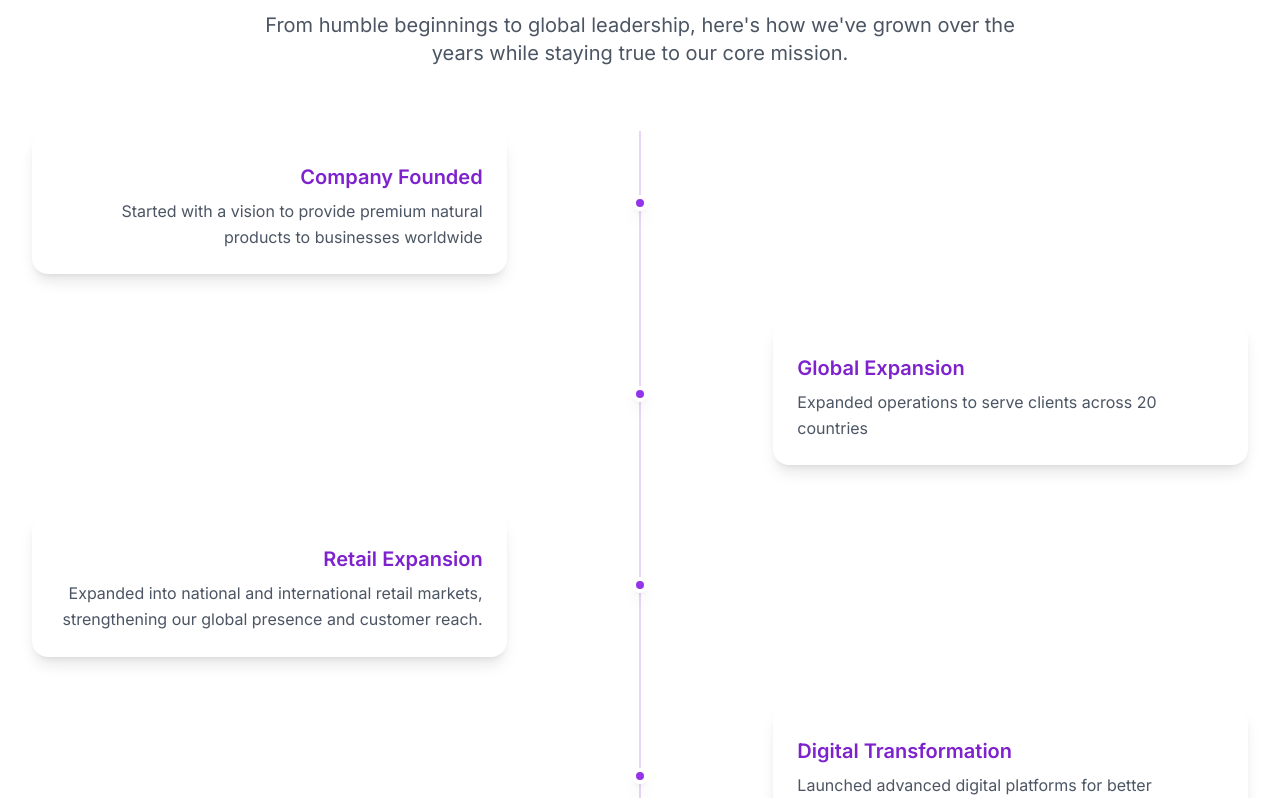
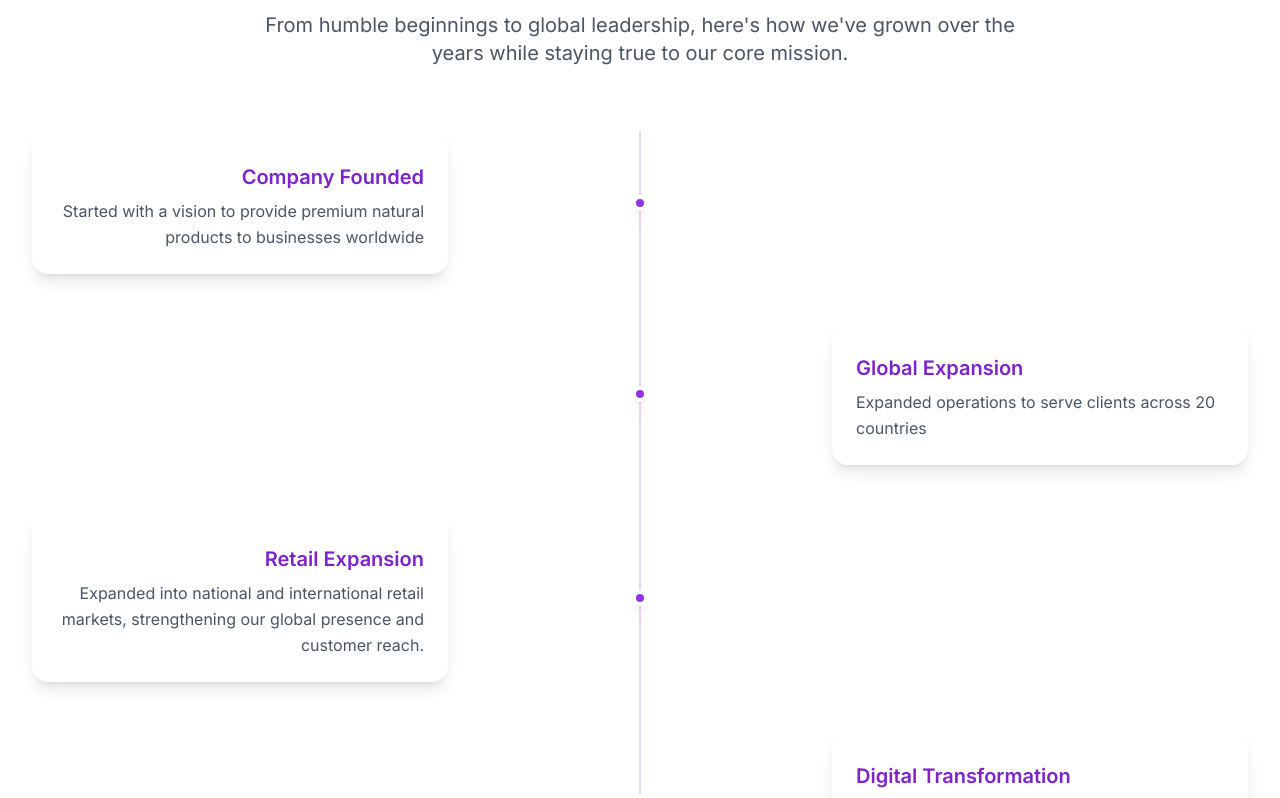
Before and after one commit to MourjoB/PurpleBeanSite, a React (Vite) app: page /about in a window 1280 px wide. Shown: the part 1822-2620 px from the top of the page. Built offline with nearby package versions, Linux system fonts and the light colour scheme.

Commit message:
Update homepage text

```diff
--- a/src/pages/About.jsx
+++ b/src/pages/About.jsx
@@ -261,19 +261,17 @@ const About = () => {
               whileInView={{ opacity: 1, y: 0 }}
               viewport={{ once: true }}
               transition={{ delay: index * 0.1 }}
-                className={`relative flex items-center ${
-                  index % 2 === 0 ? 'justify-start' : 'justify-end'
-                } mb-12`}
+              className={`relative flex flex-col md:flex-row items-center ${index % 2 === 0 ? 'md:justify-start' : 'md:justify-end'} mb-12`}
             >
-                <div className={`w-5/12 ${index % 2 === 0 ? 'pr-8 text-right' : 'pl-8 text-left'}`}>
-                  <div className="bg-white p-6 rounded-2xl shadow-lg">
+              <div className={`w-full md:w-6/12 max-w-md ${index % 2 === 0 ? 'md:pr-8 md:text-right' : 'md:pl-8 md:text-left'} mx-auto md:mx-0`}>
+                <div className="bg-white p-6 rounded-2xl shadow-lg w-full max-w-full break-words">
                   <div className="text-2xl font-bold text-primary-600 mb-2">
                     {item.year}
                   </div>
                   <h3 className="text-xl font-semibold text-purple-700 mb-2">
                     {item.title}
                   </h3>
-                    <p className="text-gray-600">
+                  <p className="text-gray-600 whitespace-pre-line">
                     {item.description}
                   </p>
                 </div>
```
Lines whose indentation alone changed are shown as unchanged.
